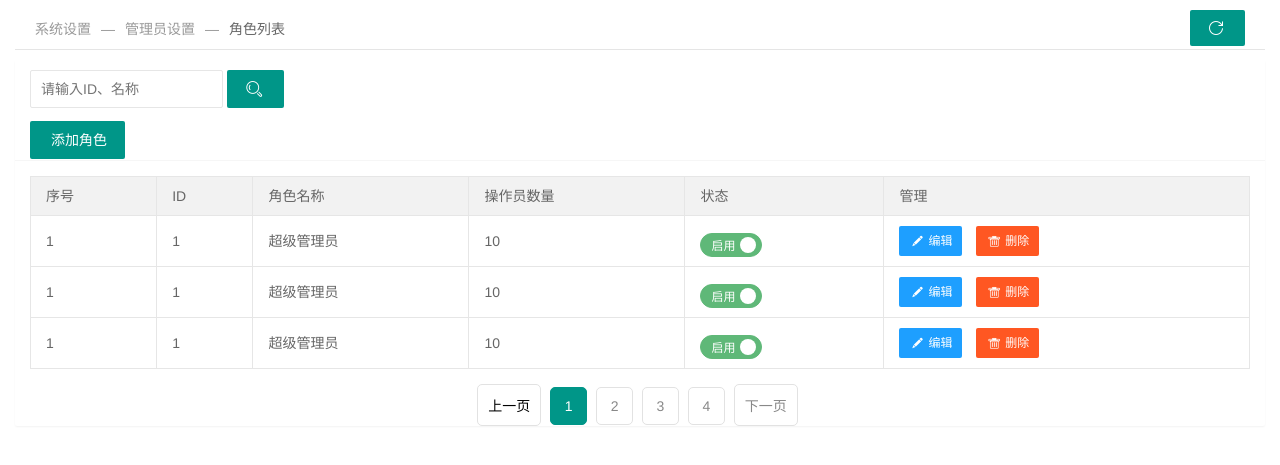
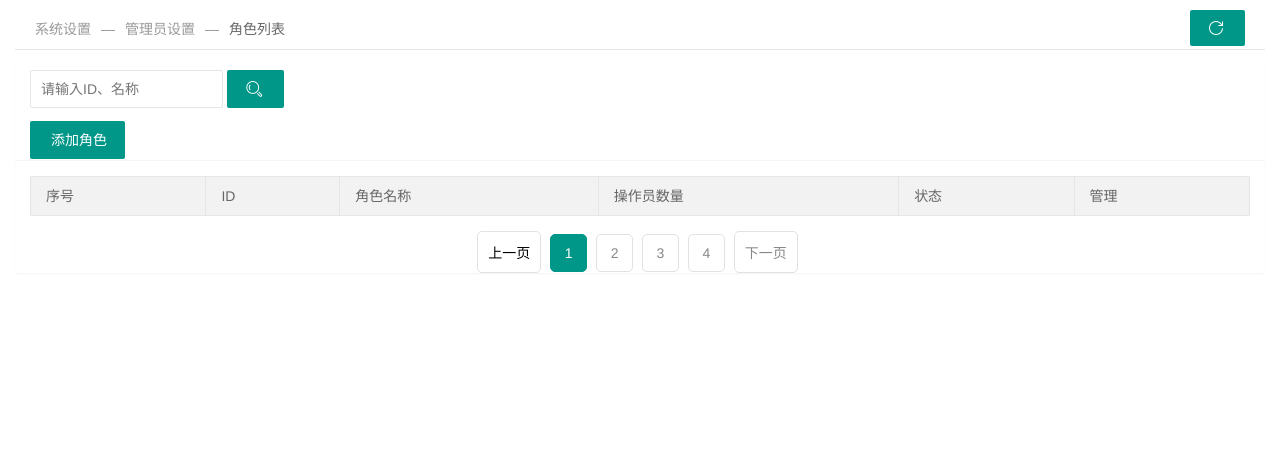
Before and after one commit to zhanfan9812/Blockchain_internship_program, a Flask app: template templates/role_list.html in a window 1280 px wide. Shown: the top 465 px of the page. Run offline with Flask 2, Linux system fonts and the light colour scheme; the template is opened without the code that fills it, so the values that code supplies are empty.

```diff
--- a/application/__init__.py
+++ b/application/__init__.py
@@ -1,19 +1,21 @@
 from flask import Flask
 from application.extension import db
 from application.views.user import user_page
+from application.views.admin import admin_page
 from application.views.logistician import logistician_page
 import os
 
 app = Flask('Blockchain_internship_program')
 # app.config['SQLALCHEMY_DATABASE_URI'] = 'mysql+pymysql://root:QQ19981212@127.0.0.1/python'
-app.config['SQLALCHEMY_DATABASE_URI'] = os.getenv('SQLALCHEMY_DATABASE_URI')
-app.config['SQLALCHEMY_TRACK_MODIFICATIONS'] = os.getenv('SQLALCHEMY_TRACK_MODIFICATIONS')
+app.config['SQLALCHEMY_DATABASE_URI'] = os.getenv('SQLALCHEMY_DATABASE_URI') or 'mysql+pymysql://root:lilin002057@127.0.0.1/python'
+app.config['SQLALCHEMY_TRACK_MODIFICATIONS'] = os.getenv('SQLALCHEMY_TRACK_MODIFICATIONS') or False
 
 app.secret_key = "lalskskskskksksjsj"
 
 db.init_app(app)
 
 app.register_blueprint(user_page)
+app.register_blueprint(admin_page)
 app.register_blueprint(logistician_page)
 #set FLASK_APP=application.__init__.py
 #set FLASK_ENV=development
--- a/templates/role_list.html
+++ b/templates/role_list.html
@@ -51,39 +51,17 @@
 								</tr>
 							</thead>
 							<tbody>
-								<tr>
-									<td>1</td>
-									<td>1</td>
-									<td>超级管理员</td>
-									<td>10</td>
-									<td><input type="checkbox" name="switch" lay-skin="switch" data-url="" value="1" data-id="1" title="状态" lay-text="启用|禁用" checked="checked"></td>
-									<td>
-										<a class="layui-btn layui-btn-sm layui-btn-normal" title="编辑" onclick="execute_open('编辑角色', 'role_operation.html?id=1', 1000, 500)" href="javascript:;"><i class="layui-icon layui-icon-edit"></i>编辑</a>
-										<a class="layui-btn layui-btn-sm layui-btn-danger" title="删除" onclick="execute_del(this, 1, '')" href="javascript:;"><i class="layui-icon layui-icon-delete"></i>删除</a>
-									</td>
-								</tr>
-								<tr>
-									<td>1</td>
-									<td>1</td>
-									<td>超级管理员</td>
-									<td>10</td>
-									<td><input type="checkbox" name="switch" lay-skin="switch" data-url="" value="1" data-id="1" title="状态" lay-text="启用|禁用" checked="checked"></td>
-									<td>
-										<a class="layui-btn layui-btn-sm layui-btn-normal" title="编辑" onclick="execute_open('编辑角色', 'role_operation.html?id=1', 1000, 800)" href="javascript:;"><i class="layui-icon layui-icon-edit"></i>编辑</a>
-										<a class="layui-btn layui-btn-sm layui-btn-danger" title="删除" onclick="execute_del(this, 1, '')" href="javascript:;"><i class="layui-icon layui-icon-delete"></i>删除</a>
-									</td>
-								</tr>
-								<tr>
-									<td>1</td>
-									<td>1</td>
-									<td>超级管理员</td>
-									<td>10</td>
-									<td><input type="checkbox" name="switch" lay-skin="switch" data-url="" value="1" data-id="1" title="状态" lay-text="启用|禁用" checked="checked"></td>
-									<td>
-										<a class="layui-btn layui-btn-sm layui-btn-normal" title="编辑" onclick="execute_open('编辑角色', 'role_operation.html?id=1', 1000, 800)" href="javascript:;"><i class="layui-icon layui-icon-edit"></i>编辑</a>
-										<a class="layui-btn layui-btn-sm layui-btn-danger" title="删除" onclick="execute_del(this, 1, '')" href="javascript:;"><i class="layui-icon layui-icon-delete"></i>删除</a>
-									</td>
-								</tr>
+								<!--<tr>-->
+									<!--<td>1</td>-->
+									<!--<td>1</td>-->
+									<!--<td>超级管理员</td>-->
+									<!--<td>10</td>-->
+									<!--<td><input type="checkbox" name="switch" lay-skin="switch" data-url="" value="1" data-id="1" title="状态" lay-text="启用|禁用" checked="checked"></td>-->
+									<!--<td>-->
+										<!--<a class="layui-btn layui-btn-sm layui-btn-normal" title="编辑" onclick="execute_open('编辑角色', 'role_operation.html?id=1', 1000, 800)" href="javascript:;"><i class="layui-icon layui-icon-edit"></i>编辑</a>-->
+										<!--<a class="layui-btn layui-btn-sm layui-btn-danger" title="删除" onclick="execute_del(this, 1, '')" href="javascript:;"><i class="layui-icon layui-icon-delete"></i>删除</a>-->
+									<!--</td>-->
+								<!--</tr>-->
 							</tbody>
 						</table>
 					</div>
@@ -105,3 +83,4 @@
 <script src="../static/js/jquery-3.4.1.min.js"></script>
 <script src="../static/lib/layui/layui.js"></script>
 <script src="../static/js/admin.js"></script>
+<script src="../static/js/administrator.js"></script>
```
Also changed, not shown: templates/index.html (+4 -3 lines).
